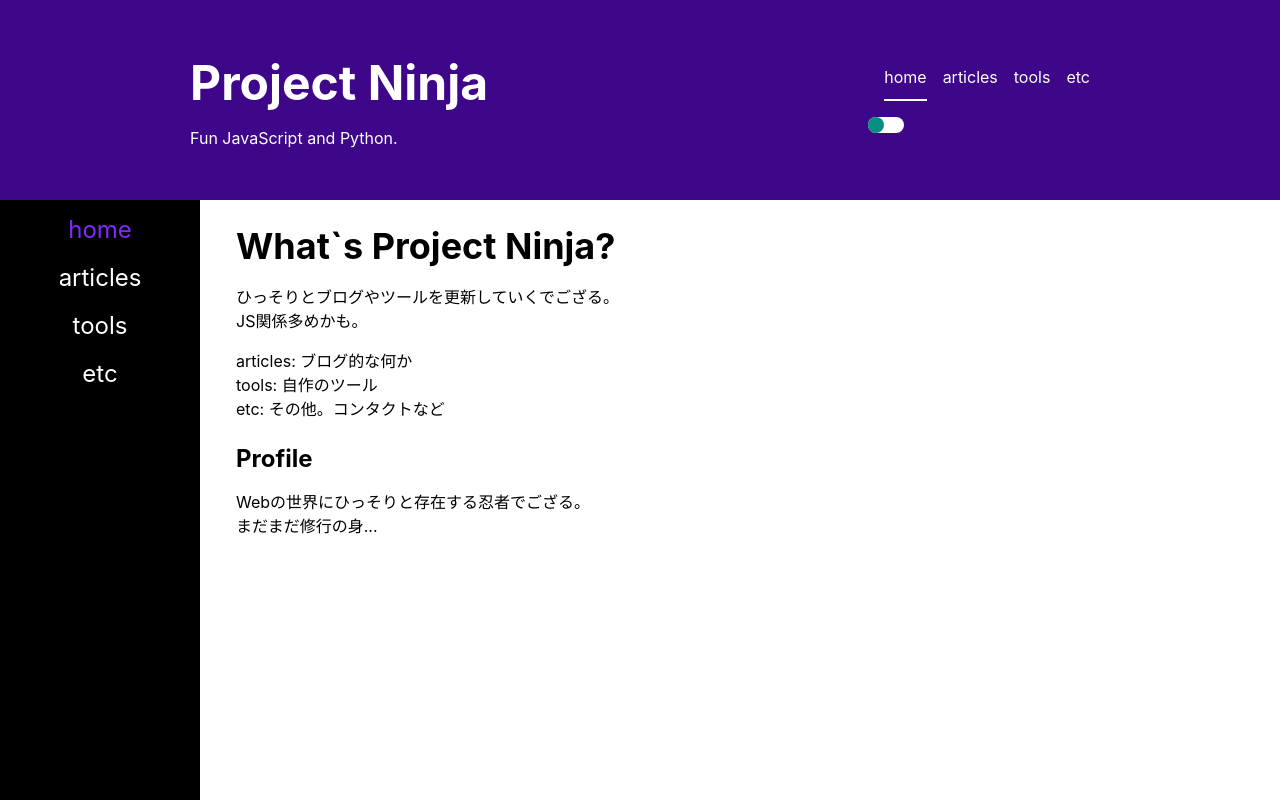
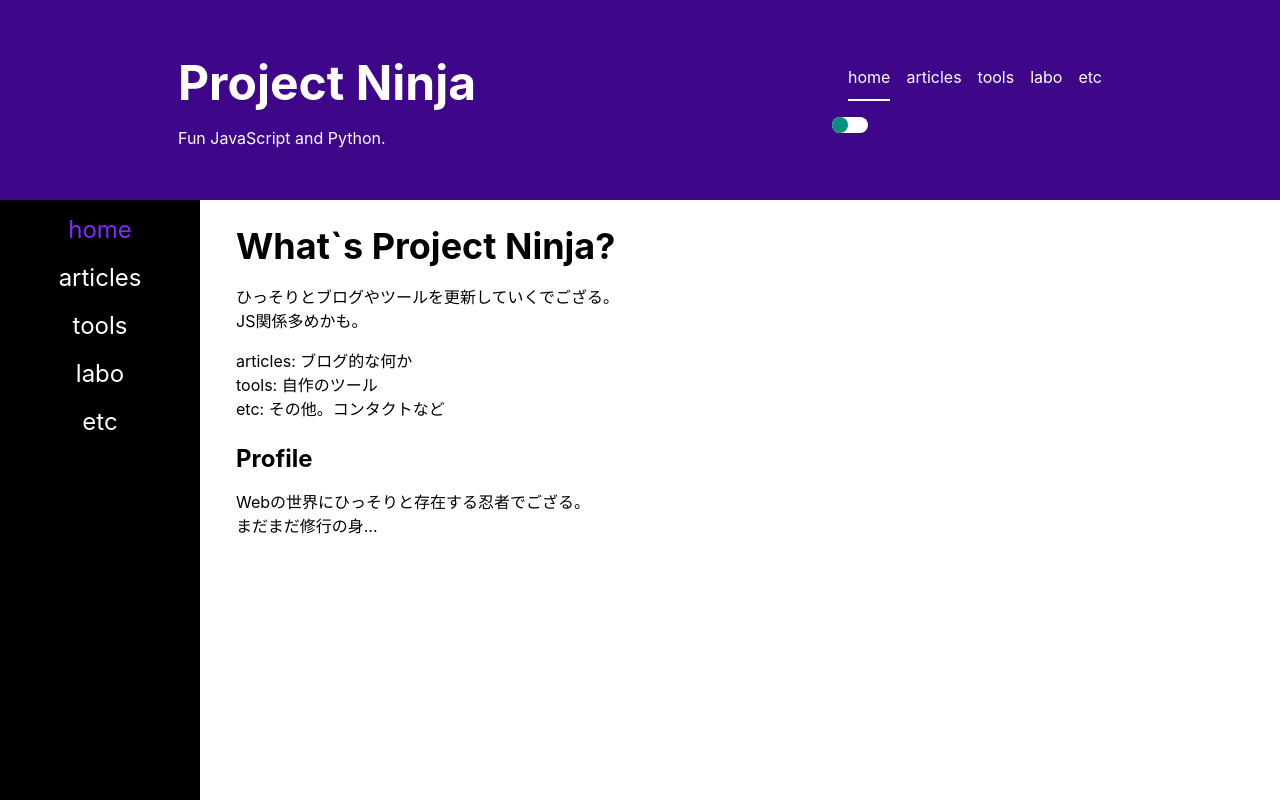
Before and after one commit to lighter-cn/react-demo, a React (Create React App) app: page / in a window 1280 px wide. Shown: the top 800 px of the page. Built offline with nearby package versions, Linux system fonts and the light colour scheme.

Commit message:
Labo.jsを追加

```diff
--- a/src/module/Aside/Aside.js
+++ b/src/module/Aside/Aside.js
@@ -14,7 +14,8 @@ const Aside = props => {
         <li className="aside__nav-item" onClick={()=>props.setMode(0)}>home</li>
         <li className="aside__nav-item" onClick={()=>props.setMode(1)}>articles</li>
         <li className="aside__nav-item" onClick={()=>props.setMode(2)}>tools</li>
-        <li className="aside__nav-item" onClick={()=>props.setMode(3)}>etc</li>
+        <li className="aside__nav-item" onClick={()=>props.setMode(3)}>labo</li>
+        <li className="aside__nav-item" onClick={()=>props.setMode(4)}>etc</li>
       </ul>
     </aside>
   );
--- a/src/module/Header/HeaderNav.js
+++ b/src/module/Header/HeaderNav.js
@@ -14,7 +14,8 @@ const HeaderNav = props => {
     <li className="header__nav-item" onClick={()=>props.setMode(0)}>home</li>
     <li className="header__nav-item" onClick={()=>props.setMode(1)}>articles</li>
     <li className="header__nav-item" onClick={()=>props.setMode(2)}>tools</li>
-    <li className="header__nav-item" onClick={()=>props.setMode(3)}>etc</li>
+    <li className="header__nav-item" onClick={()=>props.setMode(3)}>labo</li>
+    <li className="header__nav-item" onClick={()=>props.setMode(4)}>etc</li>
   </ul>);
 }
 
--- /dev/null
+++ b/src/module/Main/Labo/Labo.js
@@ -0,0 +1,12 @@
+import React from 'react';
+
+const Labo = props =>{
+    return (
+        <section className="labo">
+            <h2 className="labo__title">labo</h2>
+            <p classname="labo__txt">実験的なサンプル置き場</p>
+        </section>
+    );
+}
+
+export default Labo;
--- a/src/module/Main/Main.js
+++ b/src/module/Main/Main.js
@@ -2,6 +2,7 @@ import React from "react";
 import Home from "./Home/Home";
 import Articles from "./Articles/Articles";
 import Tools from "./Tools/Tools";
+import Labo from "./Labo/Labo"
 import Etc from "./Etc/Etc";
 
 
@@ -13,6 +14,8 @@ const Main = props => {
     main_content = <Articles />;
   }else if(props.mode === 2){
     main_content = <Tools />;
+  }else if(props.mode === 3){
+    main_content = <Labo />
   }else{
     main_content = <Etc />;
   }
```
Also changed, not shown: 1 other file (tests, documents, lock files or other folders).
